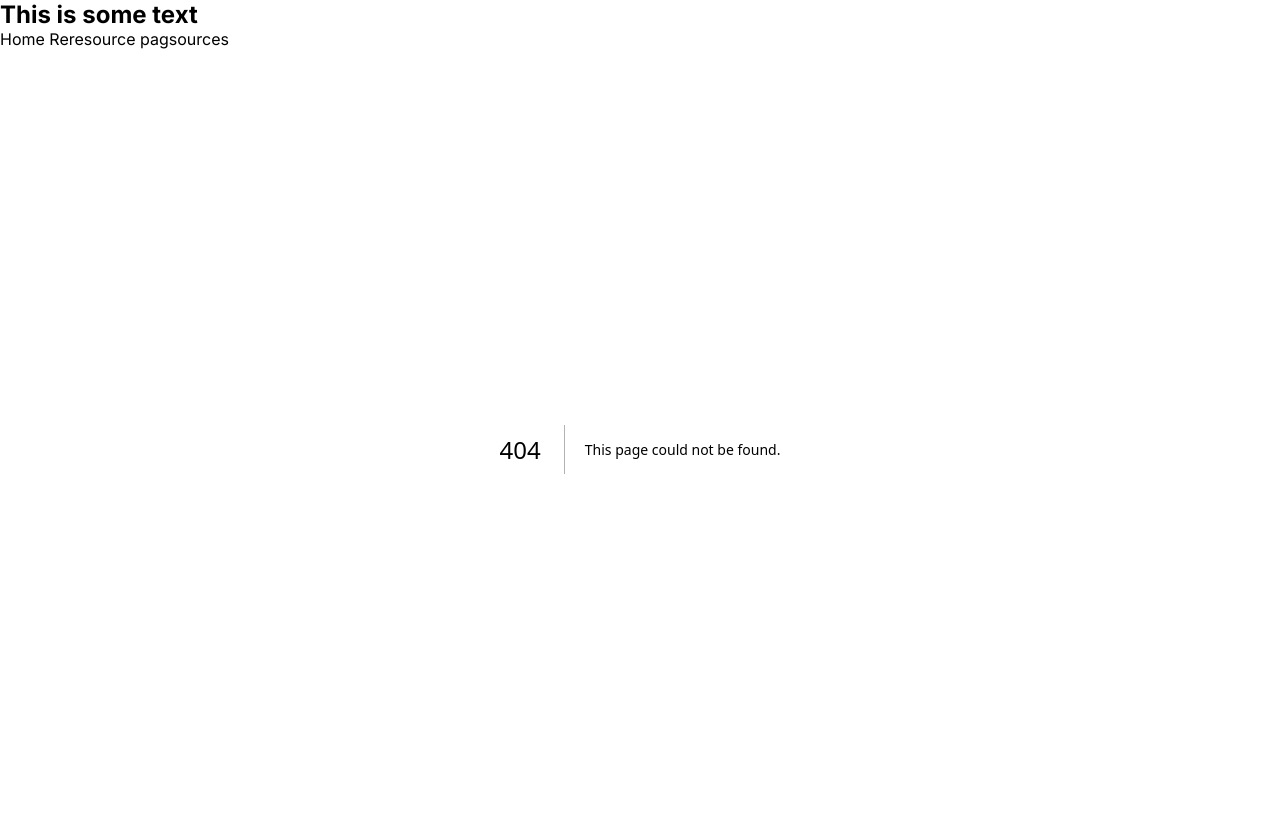
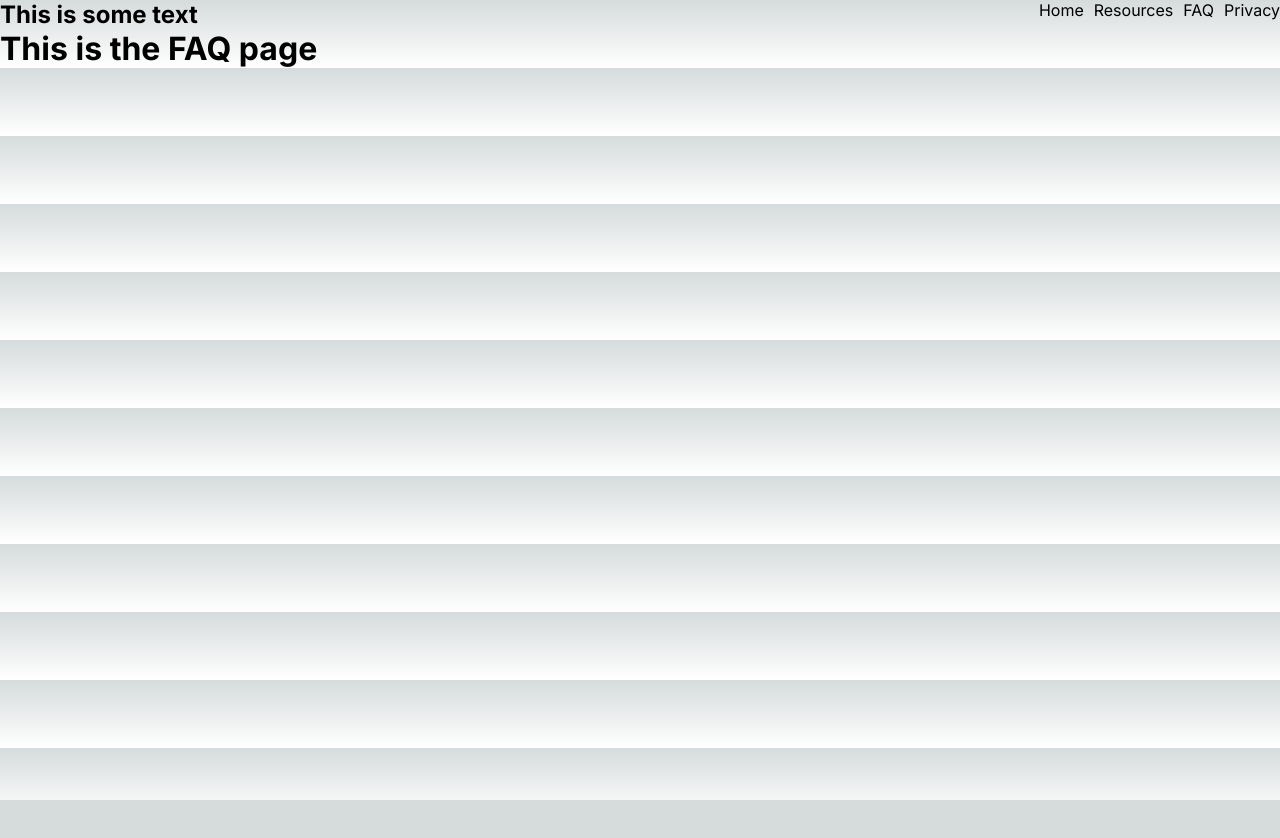
Before and after one commit to BriLo0916/HackRpiProject2023, a Next.js app in the folder frontend/: page /faq in a window 1280 px wide. Before the commit this address had no page. Shown: the top 838 px of the page. After the commit the page ends 800 px from the top, so only its background shows below. Built offline with nearby package versions, Linux system fonts and the light colour scheme.

Commit message:
create skeletons of pages

```diff
--- a/frontend/src/app/components/navbar/navbar.js
+++ b/frontend/src/app/components/navbar/navbar.js
@@ -1,11 +1,18 @@
 import Link from "next/link";
+
+import styles from "./navbar.module.css";
 
 function Navbar() {
   return (
     <>
-    <h2>This is some text</h2>
-    <Link href="/"> Home </Link>
-    <Link href="/resources"> Reresource pagsources</Link>
+    <div className={styles["nav-container"]}>
+      <h2>This is some text</h2>
+      <div className={styles["gap"]} />
+      <Link href="/"> Home </Link>
+      <Link href="/resources"> Resources</Link>
+      <Link href="/faq">FAQ </Link>
+      <Link href="/privacy">Privacy </Link>
+      </div>
     </>
   );
 }
--- /dev/null
+++ b/frontend/src/app/components/navbar/navbar.module.css
@@ -0,0 +1,11 @@
+
+.nav-container {
+  display: flex;
+  flex-direction: row;
+  gap: 10px;
+  justify-content: flex-end;
+}
+
+.gap {
+  flex-grow: 1;
+}
--- /dev/null
+++ b/frontend/src/app/faq/page.js
@@ -0,0 +1,12 @@
+
+
+function Page() {
+  return (
+  <>
+    <h1>This is the FAQ page</h1>
+
+  </>);
+
+}
+
+export default Page;
```
Also changed, not shown: frontend/src/app/privacy/page.js (added, +14 -0 lines).
